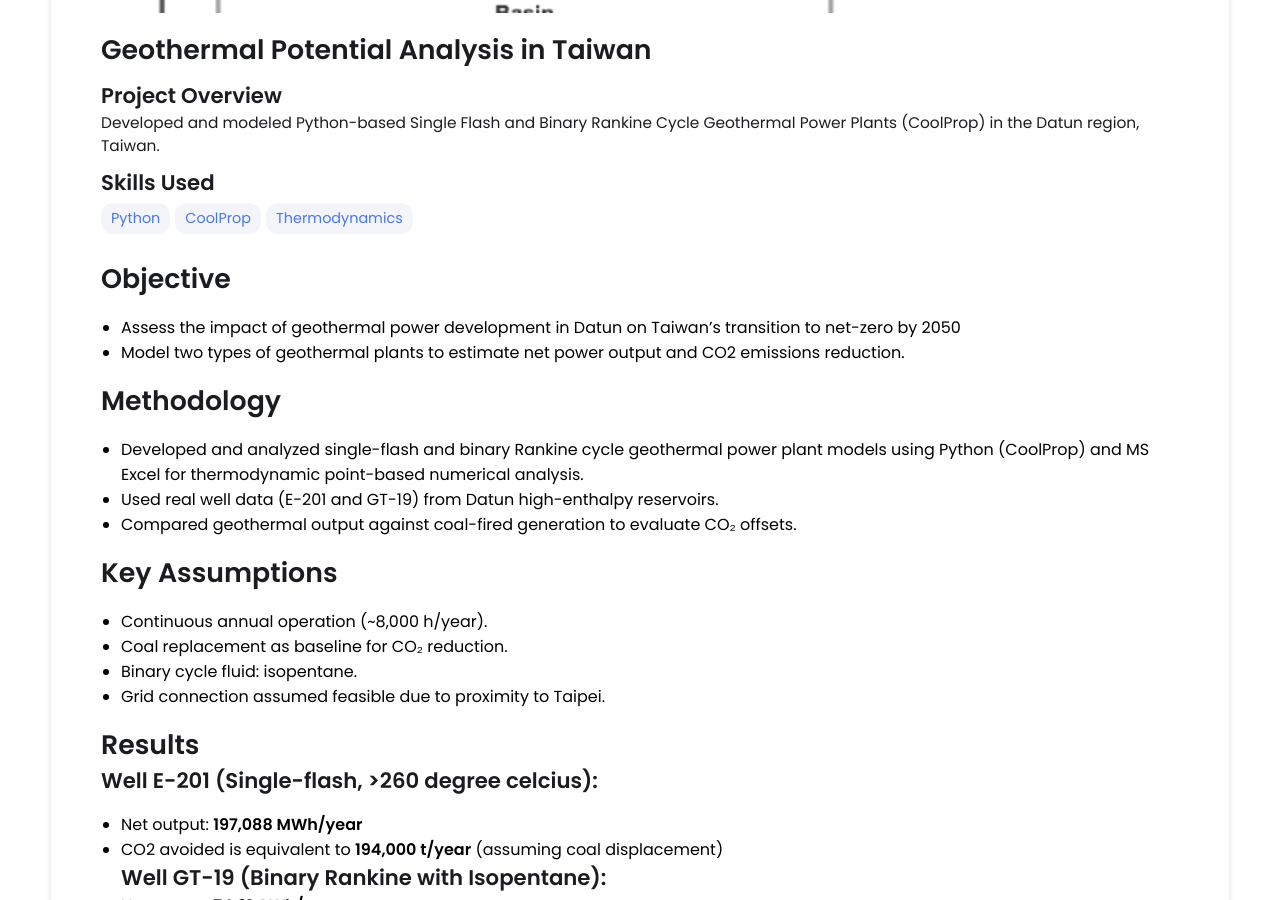
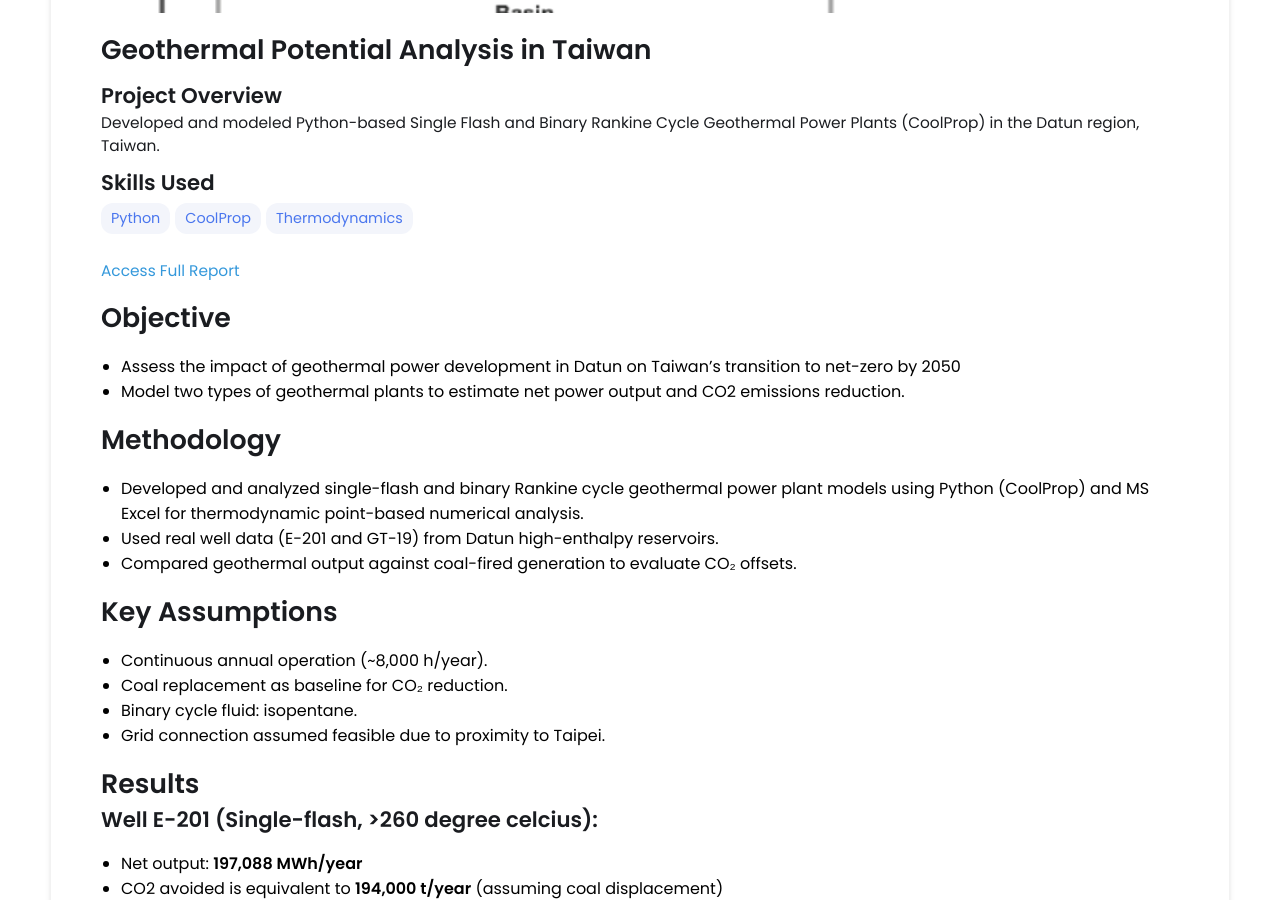
Before and after one commit to rafindrajaya/rafindrajaya.github.io, a Jekyll site: the page built from _projects/Geothermal Potential Analysis in Taiwan/index.md, in a window 1280 px wide and 900 px high, scrolled down 477 px. Built offline with Jekyll 4.4.1, drawn with Linux system fonts in a browser that asks for light colours.

Commit message:
Update index.md

```diff
--- a/_projects/Geothermal Potential Analysis in Taiwan/index.md
+++ b/_projects/Geothermal Potential Analysis in Taiwan/index.md
@@ -9,6 +9,7 @@ skills:
 main-image: /Schematic Single Flash.png
 ---
 
+[Access Full Report](https://drive.google.com/file/d/1_0MxYZgvV-AR0ko0zGHC9BETNRGnZ1Nb/view)
 # Objective
 - Assess the impact of geothermal power development in Datun on Taiwan's transition to net-zero by 2050
 - Model two types of geothermal plants to estimate net power output and CO2 emissions reduction.
```
